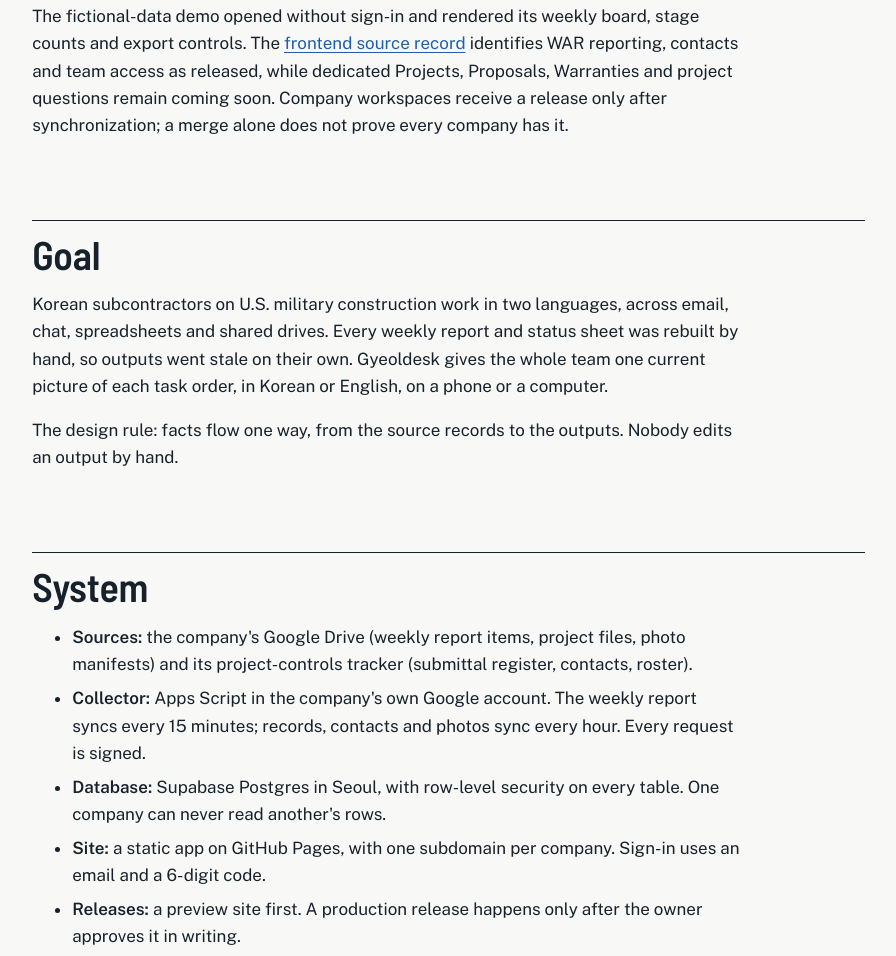
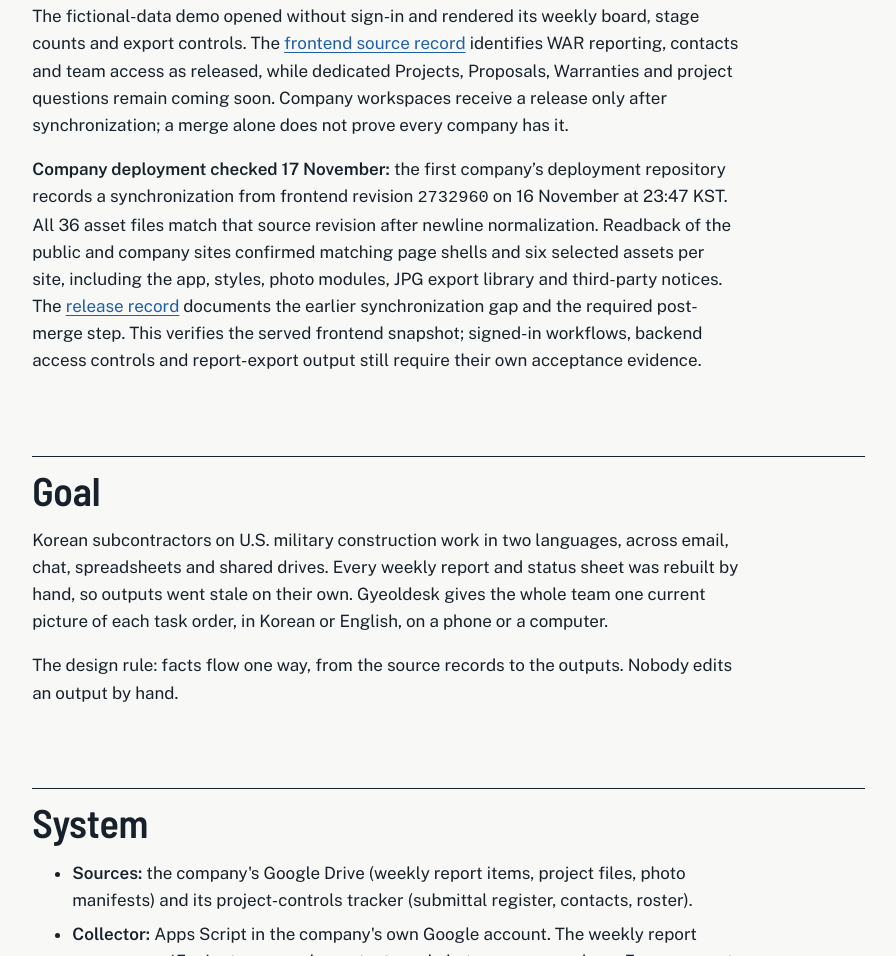
Before and after one commit to jvholmes87/jvholmes87.github.io, a plain HTML site: page gyeoldesk/index.html in a window 1280 px wide. Shown: the part 1018-1974 px from the top of the page, without its empty margins (317-1213 px from the left). Drawn offline with nearby package versions, Linux system fonts and the light colour scheme.

Commit message:
docs: record verified Gyeoldesk company frontend synchronization

```diff
--- a/gyeoldesk/index.html
+++ b/gyeoldesk/index.html
@@ -76,6 +76,7 @@
         <p>On 16 November, <a href="https://github.com/jvholmes87/gyeoldesk-site/commit/1056865570f718397d6d4cee8fa8214d14b39b48">release-control housekeeping</a> added CI, third-party notices and documented release rules. A <a href="https://github.com/jvholmes87/gyeoldesk-site/commit/e9275194e880755bf4ec9490744aef00421e247f">separate homepage correction</a> distinguishes features in use from features still being built. This portfolio update does not repeat those product changes.</p>
         <p>At frontend revision <code>2732960</code>, this audit reran 20 tests: 5 demo-isolation tests, 3 photo-request tests and 12 photo-display tests; all passed on 17 November. This is a frontend test scope, not a replacement for the 29 tests recorded for the 3 November release or proof of backend deployment acceptance.</p>
         <p>The fictional-data demo opened without sign-in and rendered its weekly board, stage counts and export controls. The <a href="https://github.com/jvholmes87/gyeoldesk-site/blob/2732960812375c119ce9cd56c4b92b51bcc94b5e/README.md">frontend source record</a> identifies WAR reporting, contacts and team access as released, while dedicated Projects, Proposals, Warranties and project questions remain coming soon. Company workspaces receive a release only after synchronization; a merge alone does not prove every company has it.</p>
+        <p><strong>Company deployment checked 17 November:</strong> the first company’s deployment repository records a synchronization from frontend revision <code>2732960</code> on 16 November at 23:47 KST. All 36 asset files match that source revision after newline normalization. Readback of the public and company sites confirmed matching page shells and six selected assets per site, including the app, styles, photo modules, JPG export library and third-party notices. The <a href="https://github.com/jvholmes87/gyeoldesk-site/blob/2732960812375c119ce9cd56c4b92b51bcc94b5e/DEPLOY.md">release record</a> documents the earlier synchronization gap and the required post-merge step. This verifies the served frontend snapshot; signed-in workflows, backend access controls and report-export output still require their own acceptance evidence.</p>
       </section>
 
       <section id="goal">
```
